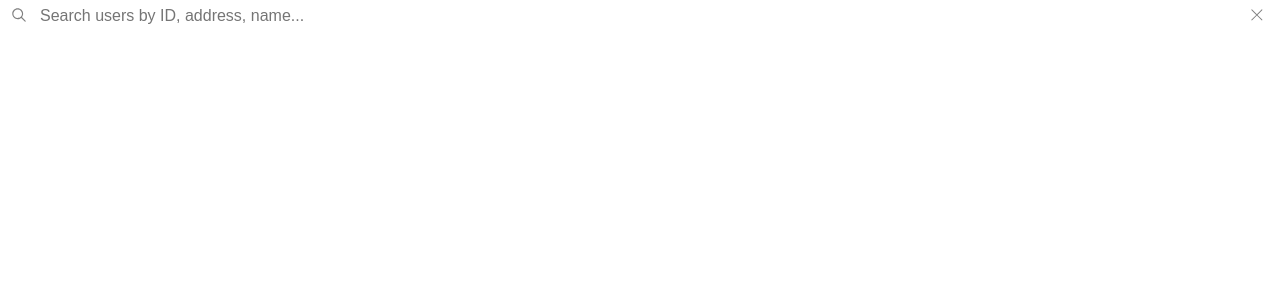
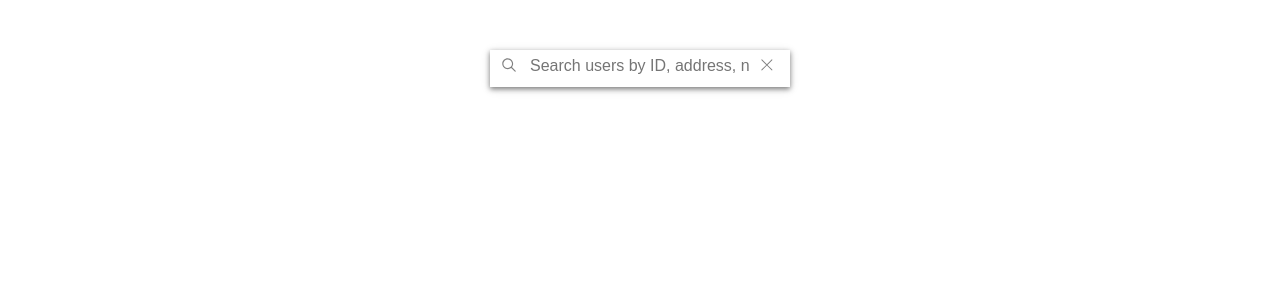
Before and after one commit to abhishekdubey1/tribble, a React (Create React App) app: page / in a window 1280 px wide. Shown: the top 300 px of the page. Built offline with nearby package versions, Linux system fonts and the light colour scheme.

Commit message:
Add a wrapping container to the whole App - Position the input, icons, list relative to container - Apply styles to the container, list - Add a overflow scroll to the list

```diff
--- a/src/App.css
+++ b/src/App.css
@@ -1,3 +1,15 @@
+.App {
+  font-family: sans-serif;
+  text-align: center;
+}
+
+.container {
+  width: 300px;
+  margin: 50px auto;
+  box-shadow: 0 2px 5px 0 gray, 0 2px 10px 0 rgb(0 0 0 / 12%);
+  position: relative;
+  padding-bottom: 5px;
+}
 input {
   width: 100%;
   border: 0px;
@@ -20,6 +32,27 @@ input::-webkit-search-cancel-button {
   align-items: center;
   color: #8e9297;
 }
+
+ul {
+  /* border: 1px solid black; */
+  margin: 0px;
+  padding: 0px;
+  text-align: left;
+  width: 100%;
+  max-height: 250px;
+  overflow-y: auto;
+  cursor: pointer;
+}
+li {
+  list-style: none;
+  padding: 10px;
+  border-bottom: 0px solid gray;
+  margin: 0;
+}
+li:last-child {
+  border-bottom: 0px solid gray;
+}
+
 .highlight {
   background: skyblue;
 }
--- a/src/App.js
+++ b/src/App.js
@@ -31,6 +31,7 @@ function App() {
   }, [getUsers, input]);
   return (
     <div className="App">
+      <div className="container">
         <SearchIcon />
         <input
           type="search"
@@ -42,8 +43,8 @@ function App() {
         {input.trim() && people.length === 0 && (
           <div className="no-result">No results found </div>
         )}
-
         <People people={people} id={id} input={input} />
+      </div>
     </div>
   );
 }
```
Lines whose indentation alone changed are shown as unchanged.
